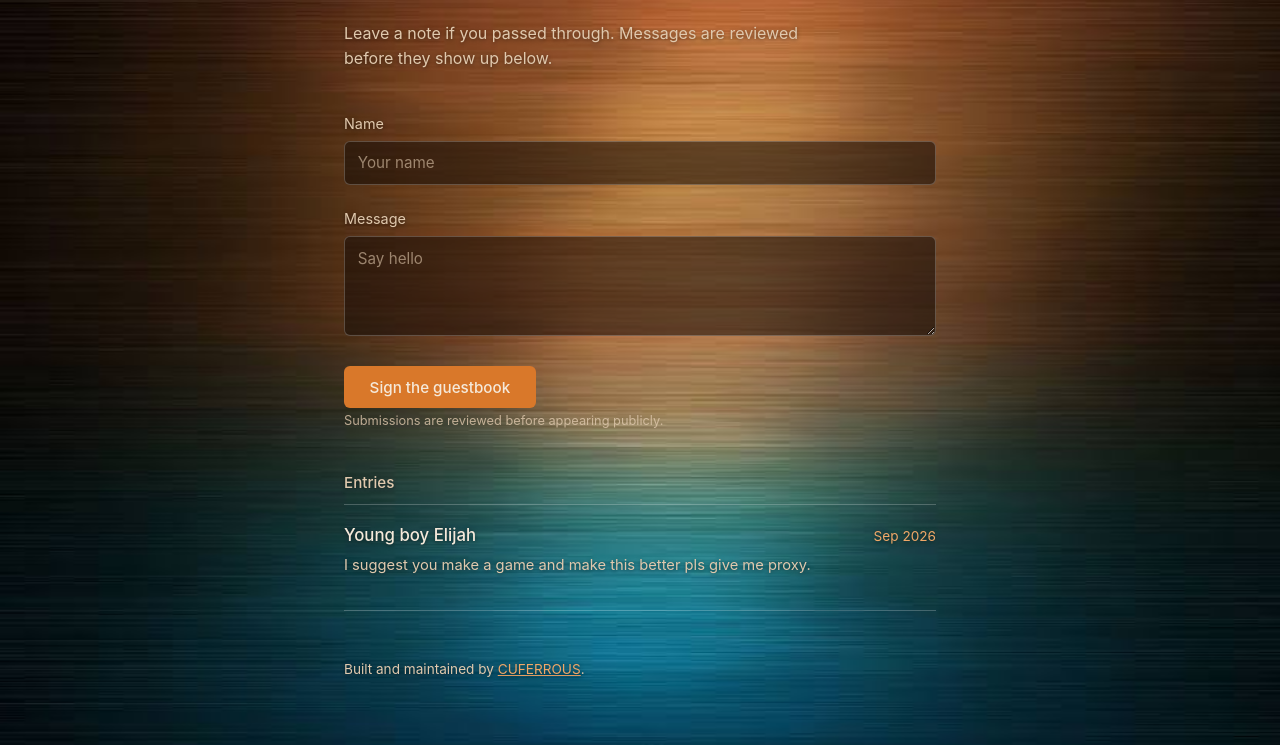
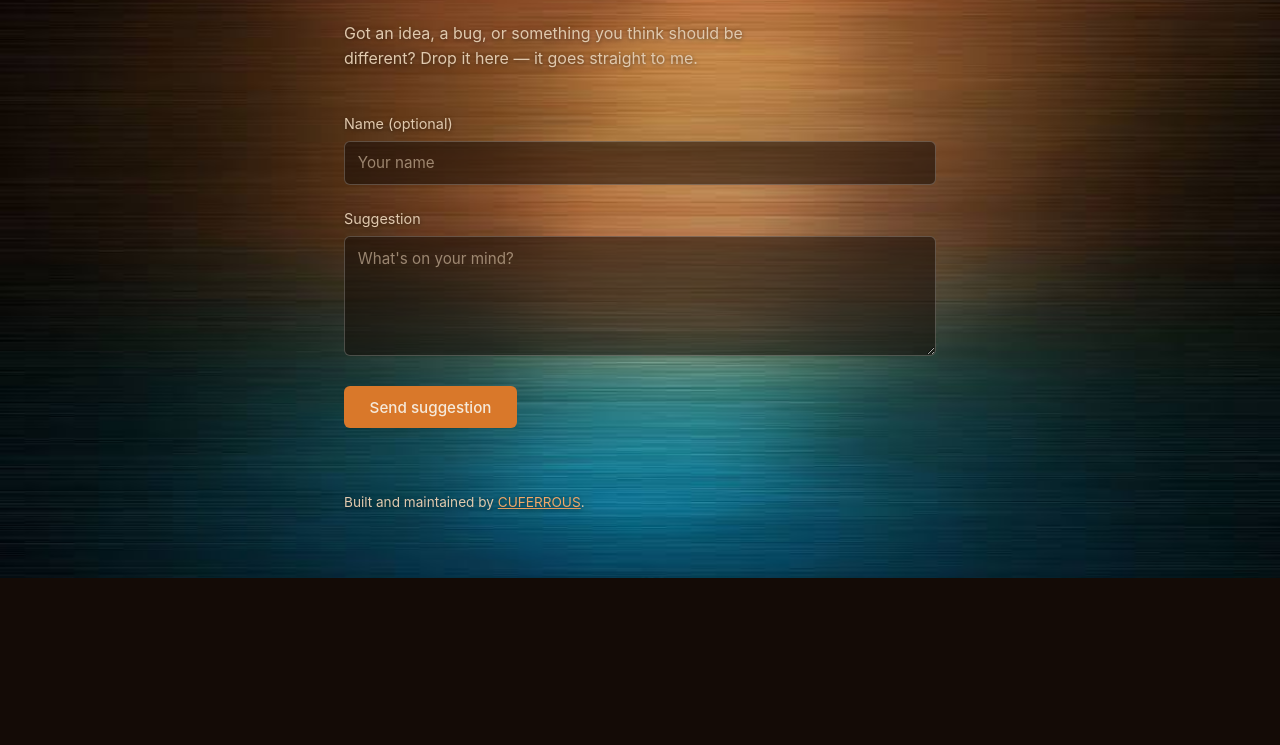
Before and after one commit to CUFERROUS/Ferrous, a plain HTML site: page guestbook.html in a window 1280 px wide. Shown: the part 223-968 px from the top of the page. After the commit the page ends 801 px from the top, so only its background shows below. Drawn offline with Linux system fonts and the light colour scheme.

Commit message:
Update guestbook.html

```diff
--- a/guestbook.html
+++ b/guestbook.html
@@ -3,8 +3,8 @@
 <head>
 <meta charset="UTF-8">
 <meta name="viewport" content="width=device-width, initial-scale=1.0">
-<title>Ferrous — Guestbook</title>
-<link rel="canonical" href="https://cuferrous.github.io/Ferrous/guestbook.html">
+<title>Ferrous — Suggestions</title>
+<link rel="canonical" href="https://cuferrous.github.io/Ferrous/suggestions.html">
 <style>
   :root {
     --ink: #F5E9DA;
@@ -37,11 +37,6 @@
     from { opacity: 0; transform: translateY(8px); }
     to { opacity: 1; transform: translateY(0); }
   }
-  #guestbook-list {
-    opacity: 0;
-    transition: opacity 0.4s ease-out;
-  }
-  #guestbook-list.loaded { opacity: 1; }
   .site-nav {
     display: flex;
     flex-wrap: wrap;
@@ -84,50 +79,6 @@
     max-width: 46ch;
     margin: 0 0 2.5rem;
   }
-  h2.section-label {
-    font-size: 0.95rem;
-    font-weight: 500;
-    color: var(--ink-soft);
-    text-shadow: 0 1px 4px rgba(0,0,0,0.5);
-    margin: 2.5rem 0 0.5rem;
-  }
-  .index { border-top: 1px solid var(--line); }
-  .entry {
-    display: block;
-    padding: 1.1rem 0;
-    border-bottom: 1px solid var(--line);
-  }
-  .entry-row {
-    display: flex;
-    justify-content: space-between;
-    align-items: baseline;
-    gap: 1rem;
-  }
-  .entry-name {
-    font-size: 1.05rem;
-    font-weight: 500;
-    color: var(--ink);
-    text-shadow: 0 1px 4px rgba(0,0,0,0.5);
-  }
-  .entry-date {
-    color: var(--copper);
-    font-size: 0.85rem;
-    flex-shrink: 0;
-    text-shadow: 0 1px 4px rgba(0,0,0,0.5);
-  }
-  .entry-desc {
-    color: var(--ink-soft);
-    font-size: 0.92rem;
-    margin-top: 0.3rem;
-    text-shadow: 0 1px 4px rgba(0,0,0,0.5);
-    white-space: pre-wrap;
-  }
-  .empty {
-    color: var(--ink-soft);
-    font-size: 0.95rem;
-    padding: 1.5rem 0;
-    text-shadow: 0 1px 4px rgba(0,0,0,0.5);
-  }
   label {
     display: block;
     font-size: 0.9rem;
@@ -146,9 +97,12 @@
     padding: 0.7rem 0.8rem;
     margin-bottom: 1.4rem;
   }
-  textarea { resize: vertical; min-height: 100px; }
+  textarea { resize: vertical; min-height: 120px; }
   input::placeholder, textarea::placeholder { color: var(--ink-soft); opacity: 0.6; }
-  input:focus, textarea:focus { outline: none; border-color: var(--copper); }
+  input:focus, textarea:focus {
+    outline: none;
+    border-color: var(--copper);
+  }
   button {
     background: var(--rust);
     color: var(--ink);
@@ -162,18 +116,15 @@
   }
   button:hover { background: var(--copper); }
   button:disabled { opacity: 0.6; cursor: default; }
-  .status { margin-top: 1.2rem; font-size: 0.9rem; text-shadow: 0 1px 4px rgba(0,0,0,0.5); }
+  .status {
+    margin-top: 1.2rem;
+    font-size: 0.9rem;
+    text-shadow: 0 1px 4px rgba(0,0,0,0.5);
+  }
   .status.success { color: #B7D9A8; }
   .status.error { color: #E29A8A; }
-  .note {
-    font-size: 0.8rem;
-    color: var(--ink-soft);
-    opacity: 0.8;
-    margin-top: -1rem;
-    margin-bottom: 1.5rem;
-  }
   footer {
-    margin-top: 3rem;
+    margin-top: 4rem;
     color: var(--ink-soft);
     font-size: 0.85rem;
     text-shadow: 0 1px 4px rgba(0,0,0,0.5);
@@ -186,32 +137,27 @@
     <nav class="site-nav">
       <a href="index.html">Home</a>
       <a href="journal.html">Journal</a>
-      <a href="tools.html">Tools</a>
-      <a href="suggestions.html">Suggestions</a>
-      <a href="guestbook.html" class="active">Guestbook</a>
+      <a href="suggestions.html" class="active">Suggestions</a>
+      <a href="guestbook.html">Guestbook</a>
     </nav>
 
-    <h1>Guestbook</h1>
+    <h1>Suggestions</h1>
     <div class="underline"></div>
-    <p class="intro">Leave a note if you passed through. Messages are reviewed before they show up below.</p>
+    <p class="intro">Got an idea, a bug, or something you think should be different? Drop it here — it goes straight to me.</p>
 
-    <form id="guestbook-form">
+    <form id="suggestion-form">
       <input type="hidden" name="access_key" value="b7b6294b-d998-4c3f-af4d-d647aff2c884">
-      <input type="hidden" name="subject" value="New guestbook message on Ferrous">
+      <input type="hidden" name="subject" value="New suggestion from Ferrous">
 
-      <label for="name">Name</label>
-      <input type="text" id="name" name="name" placeholder="Your name" required>
+      <label for="name">Name (optional)</label>
+      <input type="text" id="name" name="name" placeholder="Your name">
 
-      <label for="message">Message</label>
-      <textarea id="message" name="message" placeholder="Say hello" required></textarea>
+      <label for="message">Suggestion</label>
+      <textarea id="message" name="message" placeholder="What's on your mind?" required></textarea>
 
-      <button type="submit" id="submit-btn">Sign the guestbook</button>
+      <button type="submit" id="submit-btn">Send suggestion</button>
       <div id="form-status" class="status"></div>
-      <p class="note">Submissions are reviewed before appearing publicly.</p>
     </form>
-
-    <h2 class="section-label">Entries</h2>
-    <div class="index" id="guestbook-list"></div>
 
     <footer>
       Built and maintained by <a href="https://github.com/CUFERROUS">CUFERROUS</a>.
@@ -219,7 +165,7 @@
   </div>
 
   <script>
-    const form = document.getElementById('guestbook-form');
+    const form = document.getElementById('suggestion-form');
     const statusEl = document.getElementById('form-status');
     const btn = document.getElementById('submit-btn');
 
@@ -239,7 +185,7 @@
         const result = await res.json();
 
         if (result.success) {
-          statusEl.textContent = 'Thanks — sent for review.';
+          statusEl.textContent = 'Thanks — that\'s been sent.';
           statusEl.classList.add('success');
           form.reset();
         } else {
@@ -250,36 +196,9 @@
         statusEl.classList.add('error');
       } finally {
         btn.disabled = false;
-        btn.textContent = 'Sign the guestbook';
+        btn.textContent = 'Send suggestion';
       }
     });
-
-    async function loadGuestbook() {
-      const container = document.getElementById('guestbook-list');
-      try {
-        const res = await fetch('data/guestbook.json?t=' + Date.now());
-        const json = await res.json();
-        if (!json.entries || json.entries.length === 0) {
-          container.innerHTML = '<div class="empty">No entries yet.</div>';
-          container.classList.add('loaded');
-          return;
-        }
-        container.innerHTML = json.entries.map(e => `
-          <div class="entry">
-            <div class="entry-row">
-              <span class="entry-name">${e.name}</span>
-              <span class="entry-date">${e.date}</span>
-            </div>
-            <p class="entry-desc">${e.message}</p>
-          </div>
-        `).join('');
-        container.classList.add('loaded');
-      } catch (err) {
-        container.innerHTML = '<div class="empty">Could not load entries.</div>';
-      }
-    }
-
-    loadGuestbook();
   </script>
 </body>
 </html>
```
